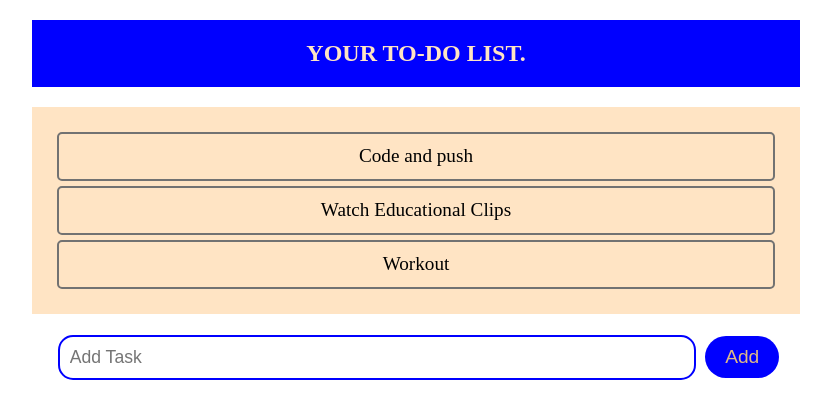
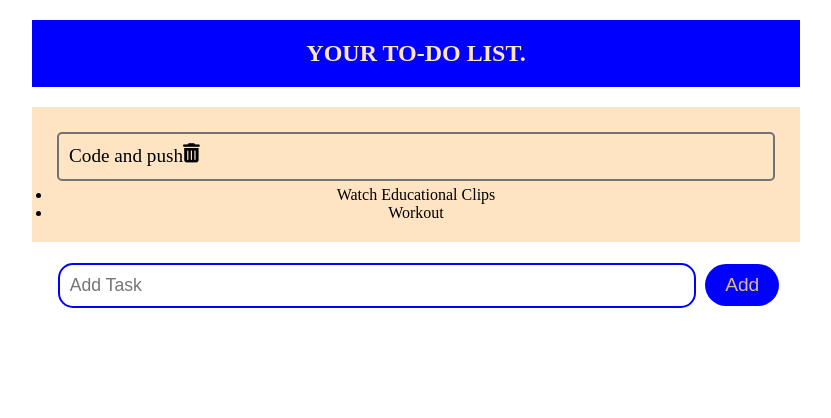
Before and after one commit to DenisWritesCode/PureJSToDo, a plain HTML site: page index.html in a window 1280 px wide. Shown: the whole page, without its empty margins (224-1055 px from the left). Drawn offline with Linux system fonts and the light colour scheme.

Commit message:
Added Font Awesome

```diff
--- a/index.html
+++ b/index.html
@@ -5,6 +5,7 @@
     <meta http-equiv="X-UA-Compatible" content="IE=edge">
     <meta name="viewport" content="width=device-width, initial-scale=1.0">
 
+    <script src="https://kit.fontawesome.com/aa18389875.js" crossorigin="anonymous"></script> <!-- Font Awesome -->
     <link rel="stylesheet" href="main.css">
     <title>Basic ToDO</title>
 </head>
@@ -12,7 +13,10 @@
     <h2>Your To-Do List.</h2>
 
     <ul class="list">
-        <li>Code and push</li>
+        <div class="list-item">
+            <li>Code and push</li>
+            <i class="fas fa-trash-alt"></i>
+        </div>
         <li>Watch Educational Clips</li>
         <li>Workout</li>
     </ul>
@@ -22,6 +26,7 @@
         <input type="submit" value="Add" class="add">
     </form>
 
+
     <script src="main.js"></script>
 </body>
 </html>
--- a/main.css
+++ b/main.css
@@ -16,7 +16,7 @@ ul{
     padding: 20px;
 }
 
-li {
+.list-item {
     border: 2px solid #727272;
     border-radius: 5px;
     margin: 5px;
@@ -24,6 +24,7 @@ li {
     list-style: none;
     font-size: 1.2em;
     line-height: 1.3em;
+    display: flex;
 }
 
 #task {
```
